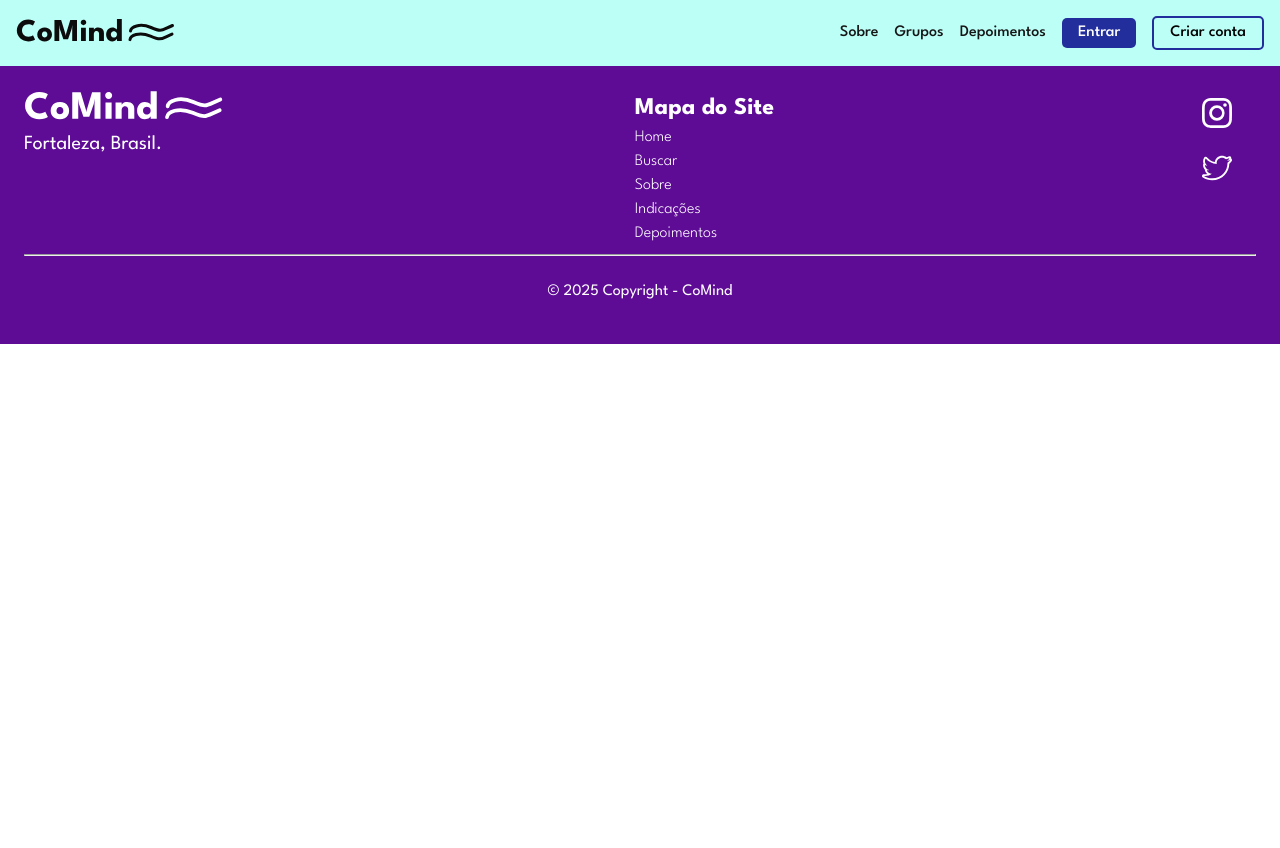
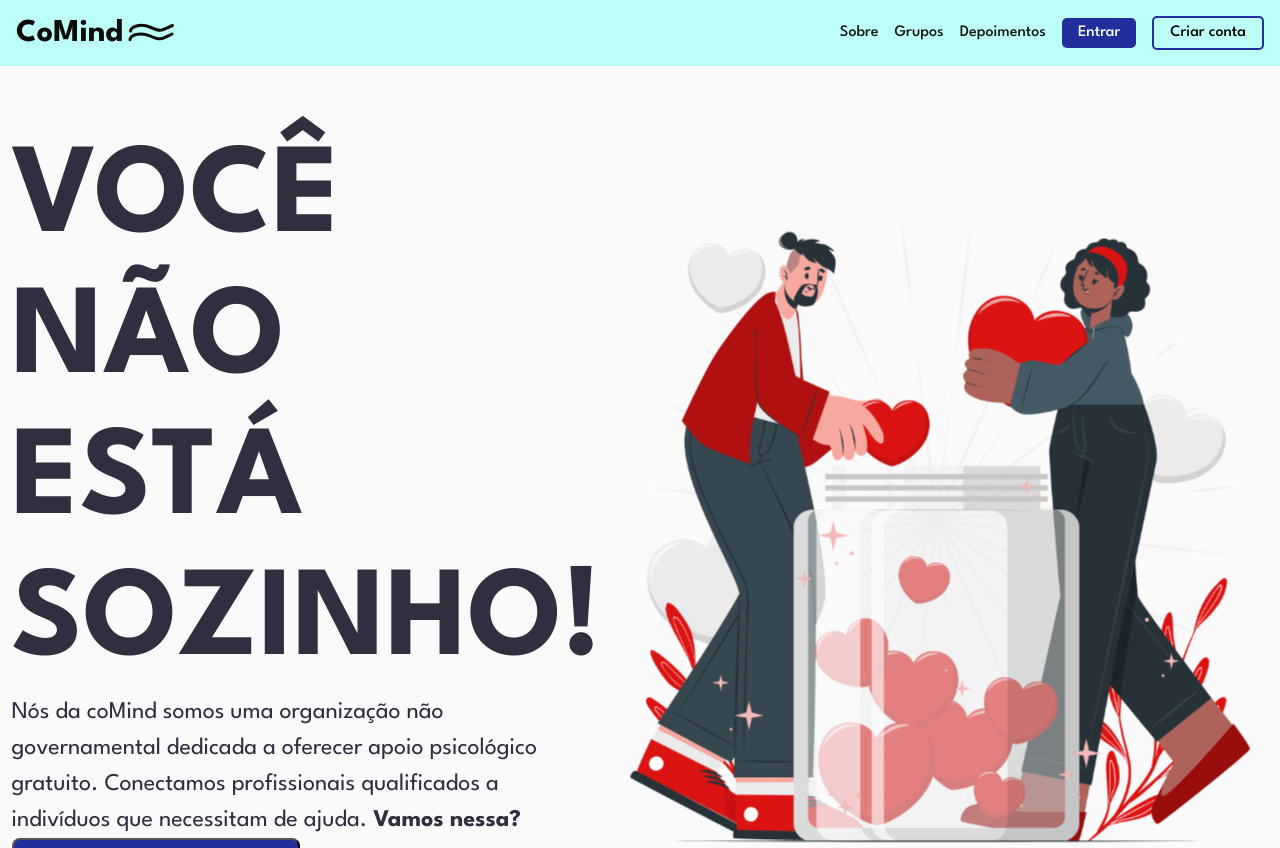
Before and after one commit to ingrydf12/coMind-Front, a React (Vite) app: page / in a window 1280 px wide. Shown: the top 848 px of the page. Before the commit the page ends 800 px from the top, so only its background shows below. Built offline with nearby package versions, Linux system fonts and the light colour scheme.

Commit message:
update: app.jsx com index atualizado + dashboard (home)

```diff
--- a/src/App.jsx
+++ b/src/App.jsx
@@ -6,12 +6,19 @@ import Register from './pages/Register/Register'
 import Layout from './components/Layout/Layout'
 import Connect from './pages/Connect/Connect'
 import Dashboard from './pages/Dashboard/Dashboard'
+import Home from './pages/Home/Home'
 
 export const router = createBrowserRouter([
   {
     path: "/",
     element: <Layout />,
     children: [
+      {
+        index: true,
+        element: (
+          <Home />
+        )
+      },
       {
         path: "auth",
         element: (
```
